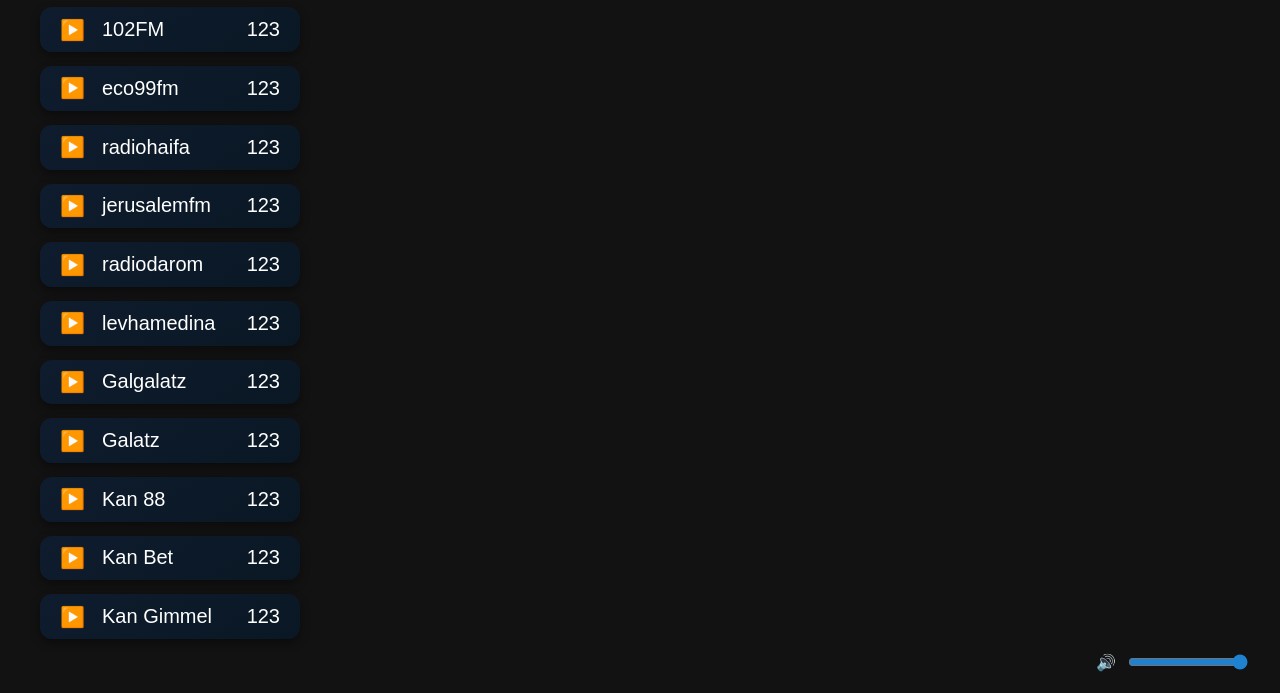
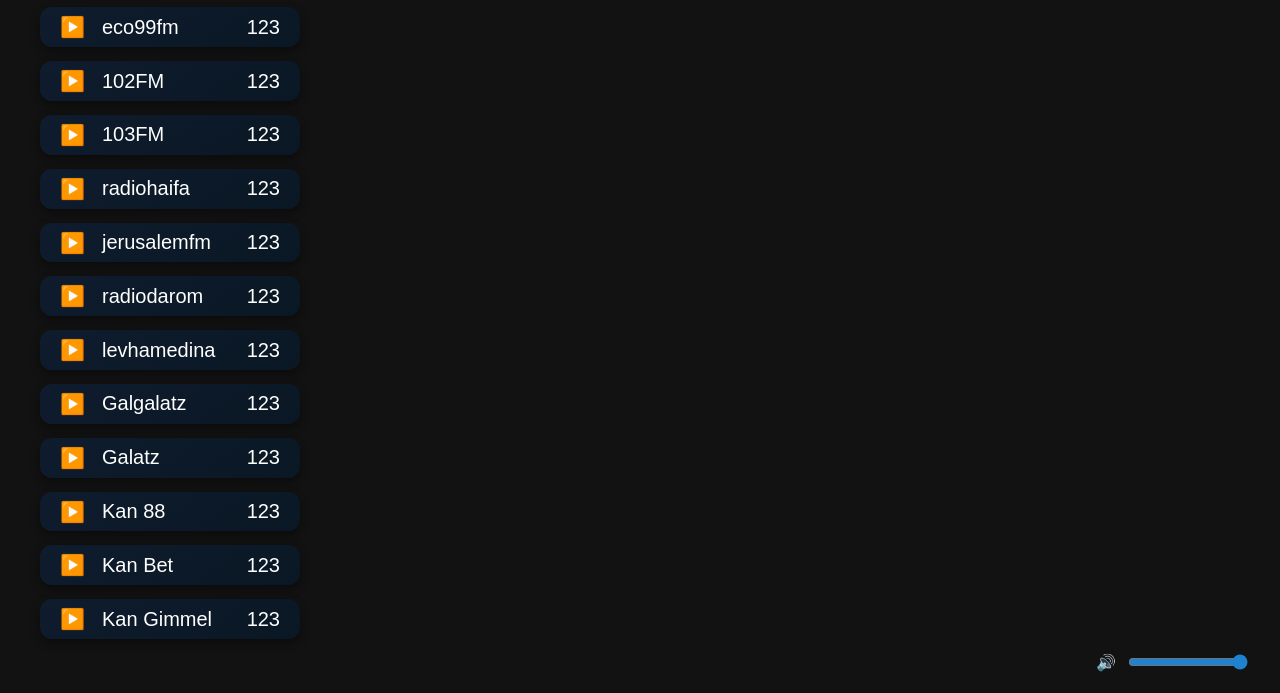
Before and after one commit to liadaltif/radio, a website: page public/index.html in a window 1280 px wide. Shown: the part 107-800 px from the top of the page. Drawn offline with Linux system fonts and the light colour scheme.

Commit message:
Add 103fm stream to the station list and update stream URLs

```diff
--- a/public/index.html
+++ b/public/index.html
@@ -104,12 +104,16 @@
 
   <h1>📻 Altif's Radio - 1234 Listeners</h1>
 
+  <button class="station-btn" data-stream="eco99fm">
+    <span class="station-label"><span class="icon">▶️</span>eco99fm</span><span>123</span>
+  </button>
+
   <button class="station-btn" data-stream="102fm">
     <span class="station-label"><span class="icon">▶️</span>102FM</span><span>123</span>
   </button>
 
-    <button class="station-btn" data-stream="eco99fm">
-    <span class="station-label"><span class="icon">▶️</span>eco99fm</span><span>123</span>
+  <button class="station-btn" data-stream="103fm">
+    <span class="station-label"><span class="icon">▶️</span>103FM</span><span>123</span>
   </button>
 
     <button class="station-btn" data-stream="radiohaifa">
```
Also changed, not shown: server.js (+10 -3 lines).
